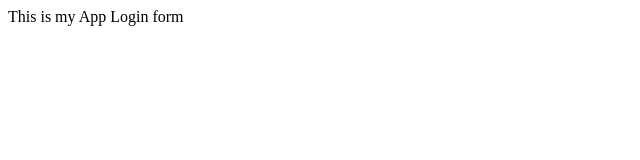
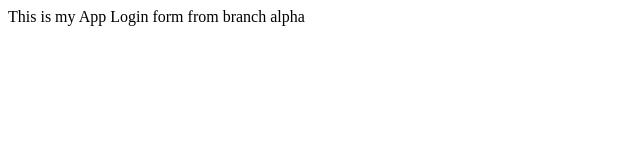
Before and after one commit to dpka6/myappsample, a plain HTML site: page index.html in a window 1280 px wide. Shown: the whole page, without its empty margins (0-640 px from the left). Drawn offline with Linux system fonts and the light colour scheme.

Commit message:
index.html in alpha

```diff
--- a/index.html
+++ b/index.html
@@ -4,6 +4,6 @@
 	</head>
 	<body>
 		This is my App
-		Login form
+		Login form from branch alpha
 	</body>
 </html>
```
